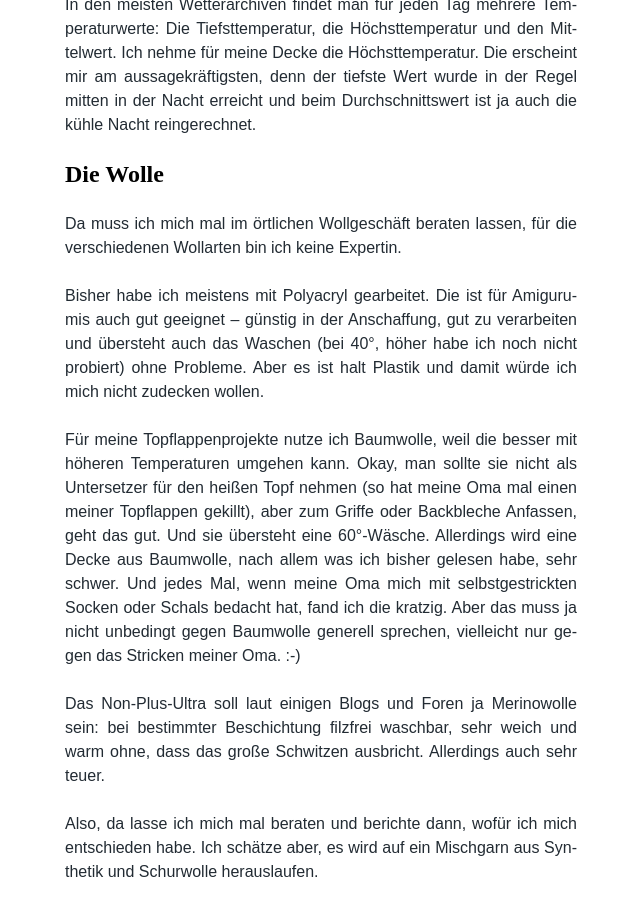
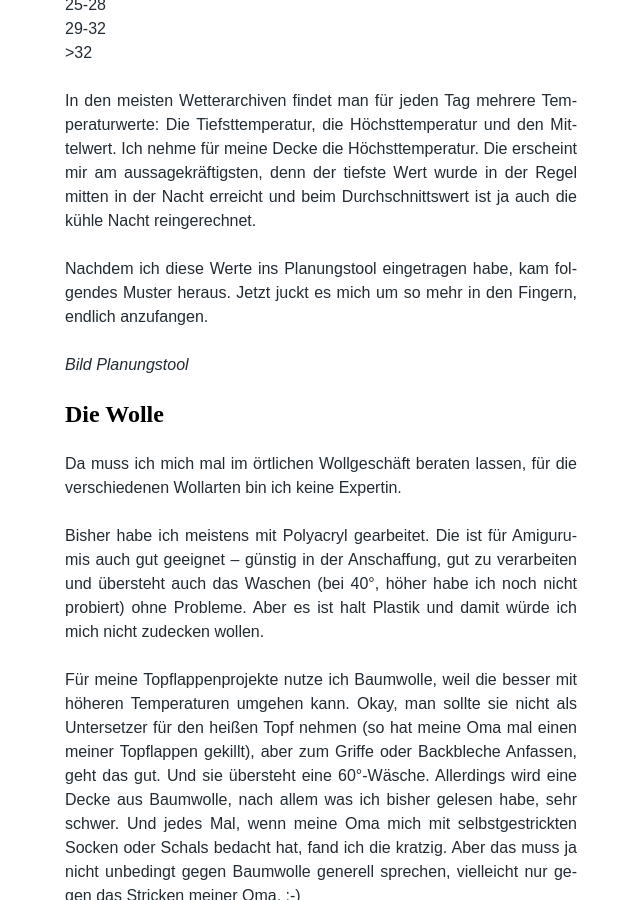
Before and after one commit to hannaschreiber/hannaschreiber.github.io, a Jekyll site: the page built from _posts/2019-01-05-temperaturdecke-erste-überlegungen.markdown, in a window 1280 px wide and 900 px high, scrolled down 2780 px. Shown: the whole window, without its empty margins (319-959 px from the left). Built offline with Jekyll 4.4.1, drawn with Linux system fonts in a browser that asks for light colours; some of the changed text lies outside the part shown.

Commit message:
Texte ergänzt

```diff
--- a/_posts/2019-01-05-temperaturdecke-erste-überlegungen.markdown
+++ b/_posts/2019-01-05-temperaturdecke-erste-überlegungen.markdown
@@ -14,6 +14,8 @@
 … die Wolle
 … die Größe
 … die Maschen
+
+Eine große Hilfe war mir bei meinen Überlegungen ein Planungstool, das mein lieber Informatiker-Mann mir gebastelt hat. Hier gibt’s weitere Infos dazu.
 
 
 ## Das Jahr
@@ -52,6 +54,11 @@
 In den meisten Wetterarchiven findet man für jeden Tag mehrere Temperaturwerte: Die Tiefsttemperatur, die Höchsttemperatur und den Mittelwert.
 Ich nehme für meine Decke die Höchsttemperatur. Die erscheint mir am aussagekräftigsten, denn der tiefste Wert wurde in der Regel mitten in der Nacht erreicht und beim Durchschnittswert ist ja auch die kühle Nacht reingerechnet.
 
+Nachdem ich diese Werte ins Planungstool eingetragen habe, kam folgendes Muster heraus. Jetzt juckt es mich um so mehr in den Fingern, endlich anzufangen.
+
+*Bild Planungstool*
+
+
 
 ## Die Wolle
 
```
